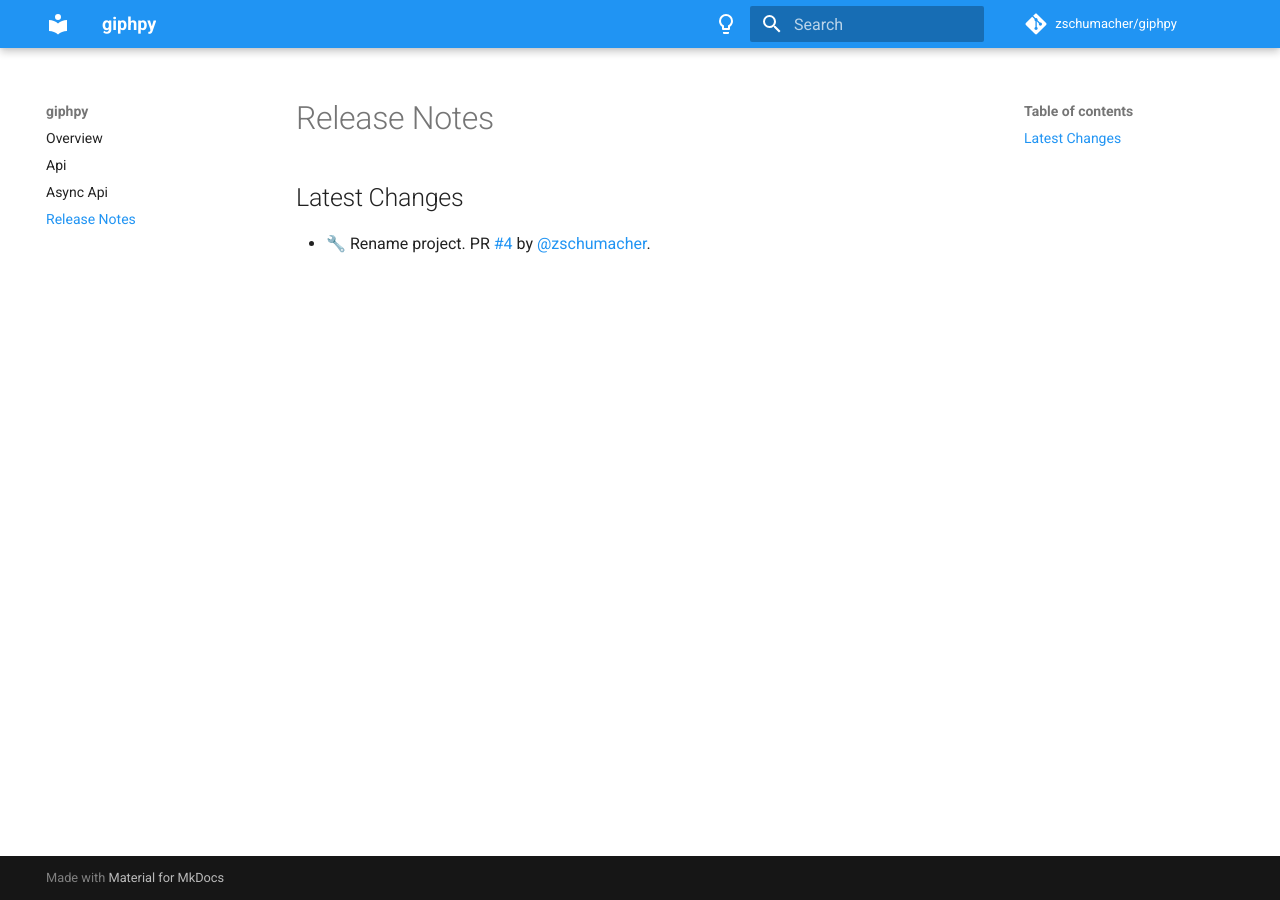
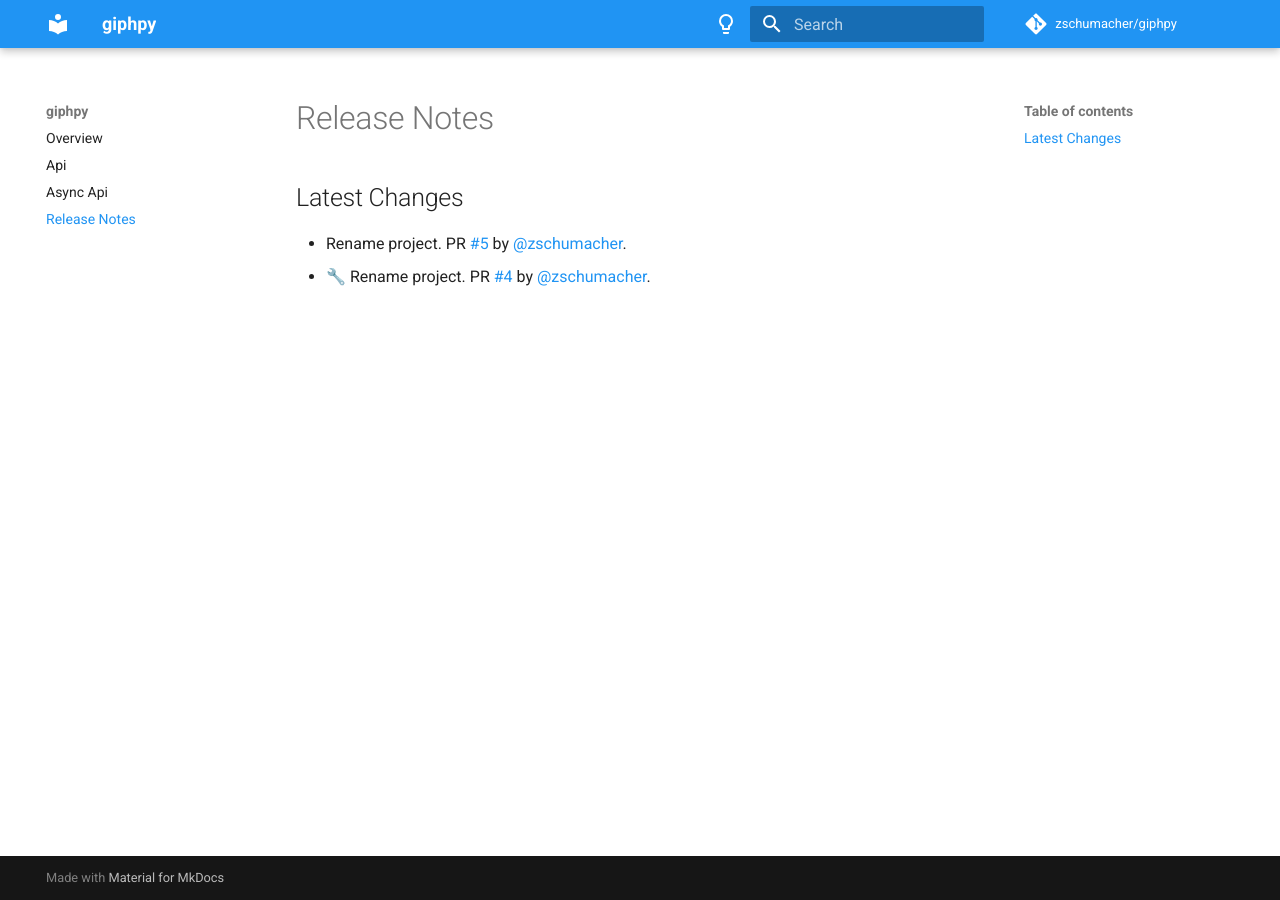
Before and after one commit to zschumacher/giphpy, an MkDocs documentation site: the page built from docs/release_notes.md, in a window 1280 px wide. Built offline with MkDocs 1.6.1 and Material for MkDocs 9.7.7, drawn with Linux system fonts in a browser that asks for light colours; comment, search, counter and statistics services are not loaded.

Commit message:
📝 Update release notes

```diff
--- a/docs/release_notes.md
+++ b/docs/release_notes.md
@@ -1,4 +1,5 @@
 
 ## Latest Changes
 
+* Rename project. PR [#5](https://github.com/zschumacher/giphpy/pull/5) by [@zschumacher](https://github.com/zschumacher).
 * 🔧 Rename project. PR [#4](https://github.com/zschumacher/giphpy/pull/4) by [@zschumacher](https://github.com/zschumacher).
```
